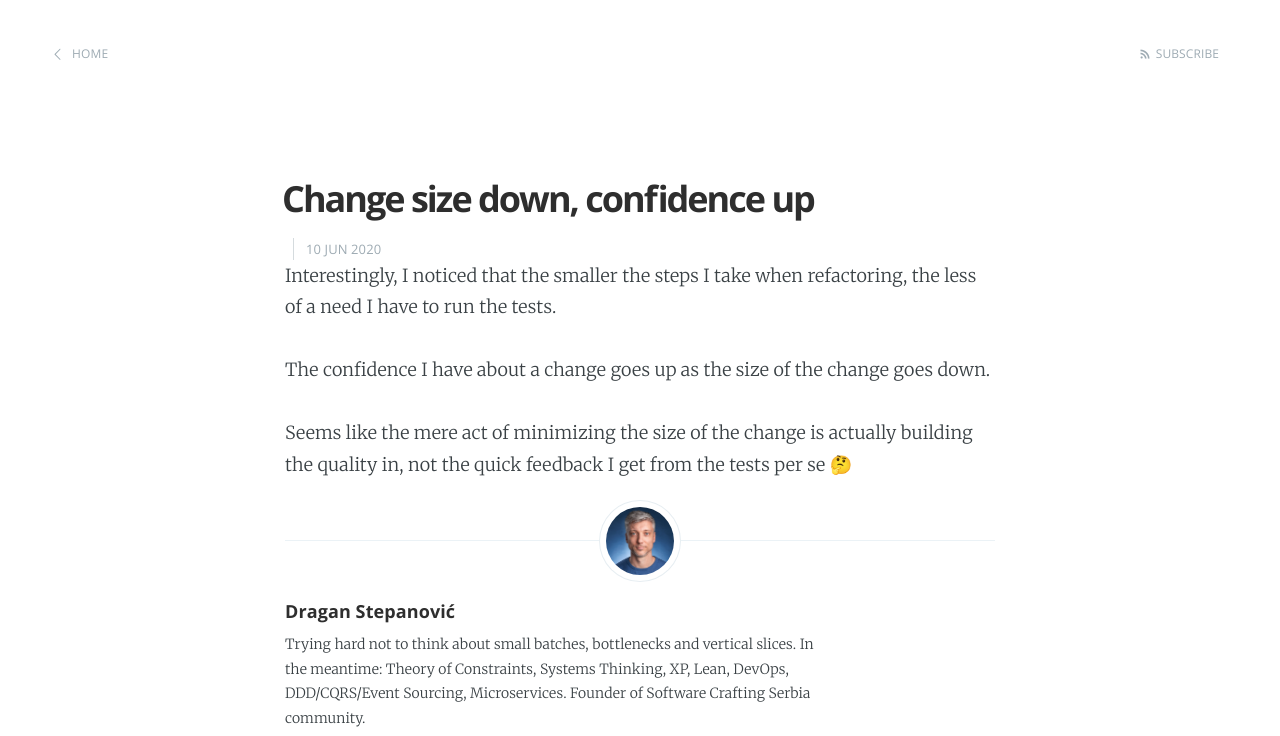
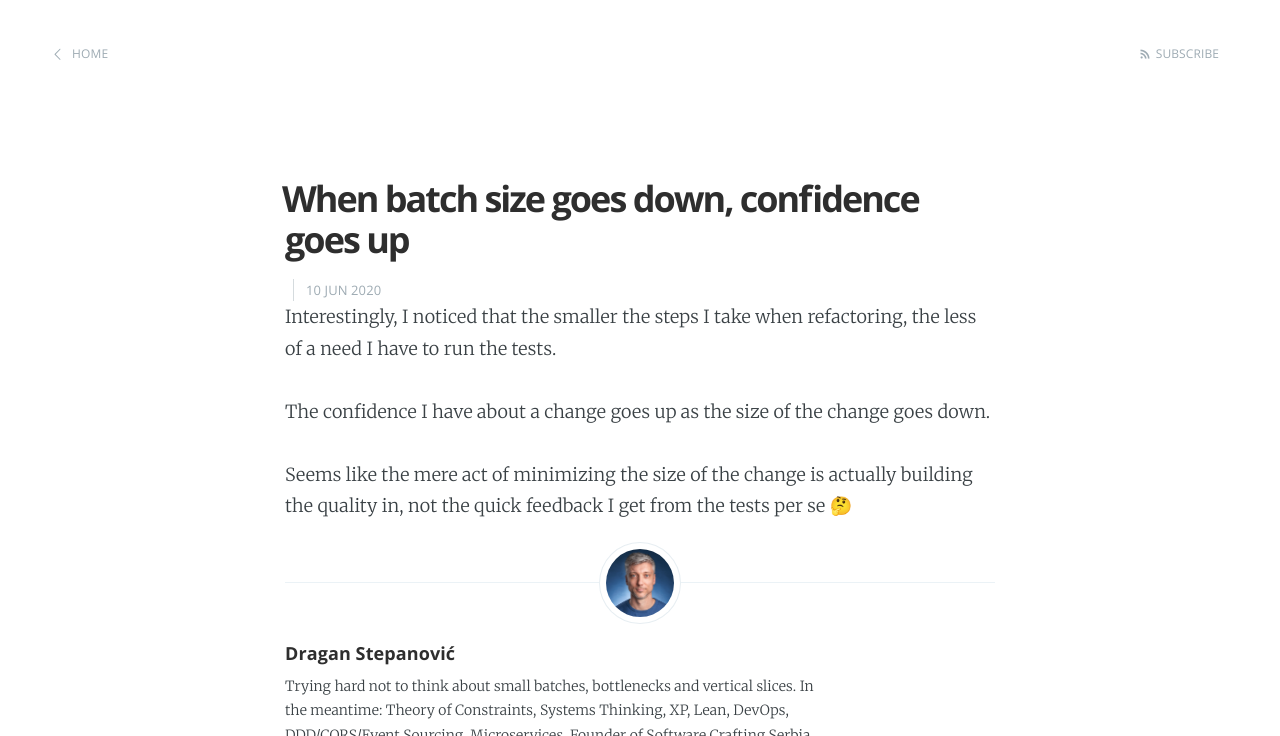
Before and after one commit to dragan-stepanovic/dragan-stepanovic.github.io, a Jekyll site: the page built from _posts/2020-06-10-change-size-down-confidence-up.md, in a window 1280 px wide, cut to the strip 0-736 px from the top of the page. Built offline with Jekyll 4.4.1, drawn with Linux system fonts in a browser that asks for light colours.

Commit message:
Update 2020-06-10-change-size-down-confidence-up.md

```diff
--- a/_posts/2020-06-10-change-size-down-confidence-up.md
+++ b/_posts/2020-06-10-change-size-down-confidence-up.md
@@ -1,6 +1,6 @@
 ---
 layout: post
-title:  "Change size down, confidence up"
+title:  "When batch size goes down, confidence goes up"
 ---
 
 Interestingly, I noticed that the smaller the steps I take when refactoring, the less of a need I have to run the tests.
```
